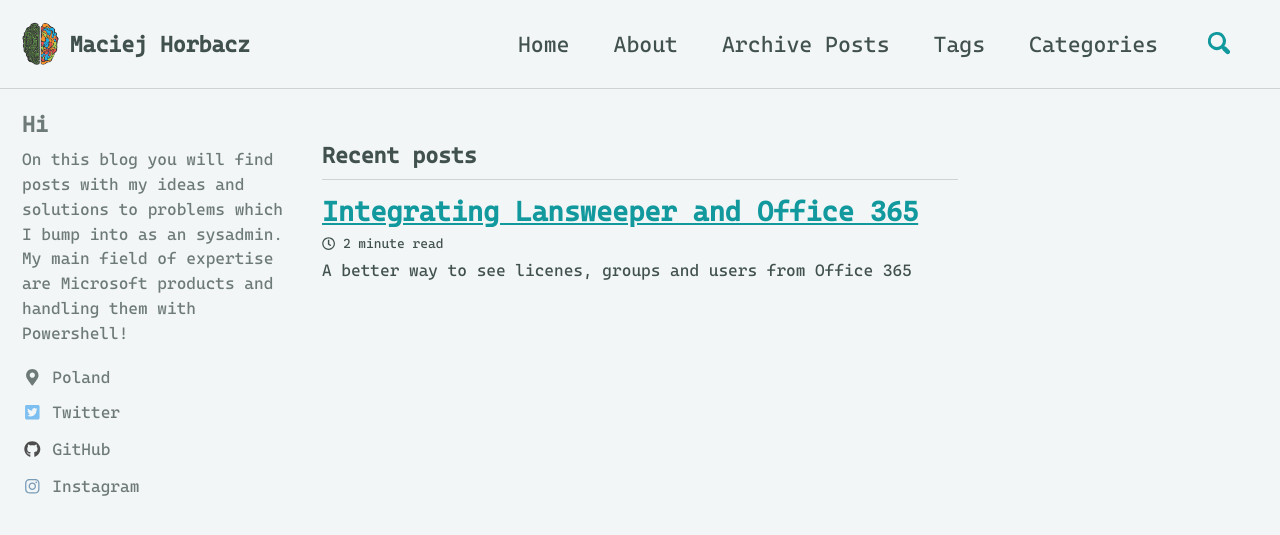
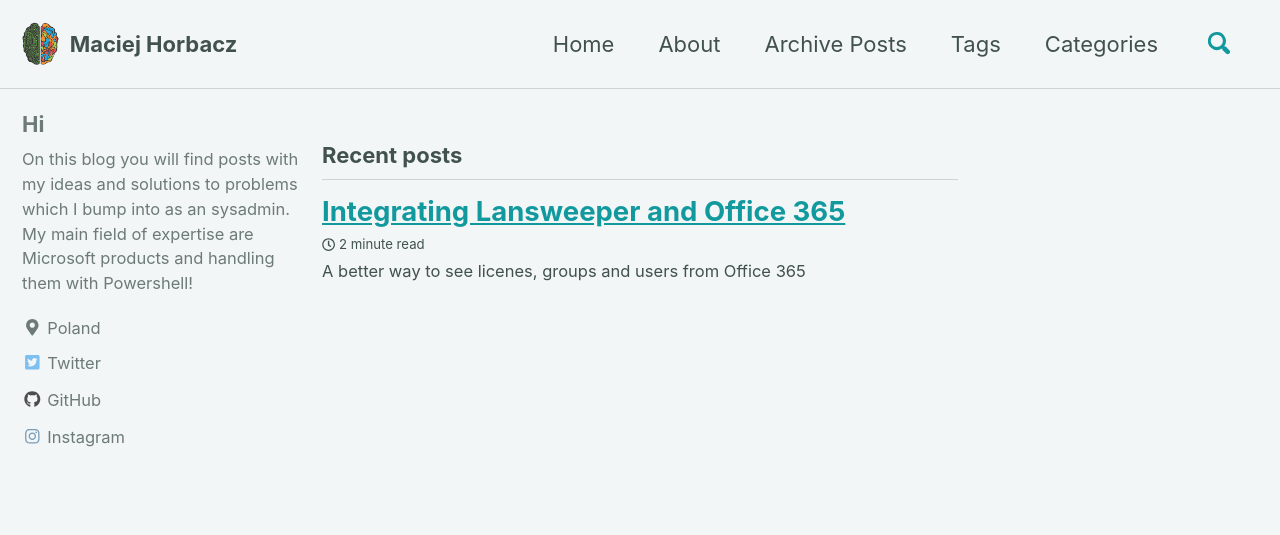
Before and after one commit to UniverseCitiz3n/UniverseCitiz3n.github.io, a Jekyll site: the page built from index.html, in a window 1280 px wide and 900 px high. Shown: the top 535 px of the window. Built offline with Jekyll 4.4.1, drawn with Linux system fonts in a browser that asks for light colours; cached includes are drawn as plain includes; nearby versions of some CDN libraries; the list of posts is cut into pages by our own code.

Commit message:
back to old

```diff
--- a/_sass/minimal-mistakes/_variables.scss
+++ b/_sass/minimal-mistakes/_variables.scss
@@ -10,12 +10,13 @@
 
 /* paragraph indention */
 $paragraph-indent: false !default; // true, false (default)
-$indent-var: 1.0em !default;
+$indent-var: 1.3em !default;
 
 /* system typefaces */
 $serif: Georgia, Times, serif !default;
-$sans-serif: "Cascadia Code", Arial, sans-serif !default;
-$monospace: Monaco, Consolas, "Lucida Console", monospace !default;
+$sans-serif: -apple-system, BlinkMacSystemFont, "Roboto", "Segoe UI",
+"Helvetica Neue", "Lucida Grande", Arial, sans-serif !default;
+$monospace: "Cascadia Console",Monaco, Consolas, "Lucida Console", monospace !default;
 
 /* sans serif typefaces */
 $sans-serif-narrow: $sans-serif !default;
```
